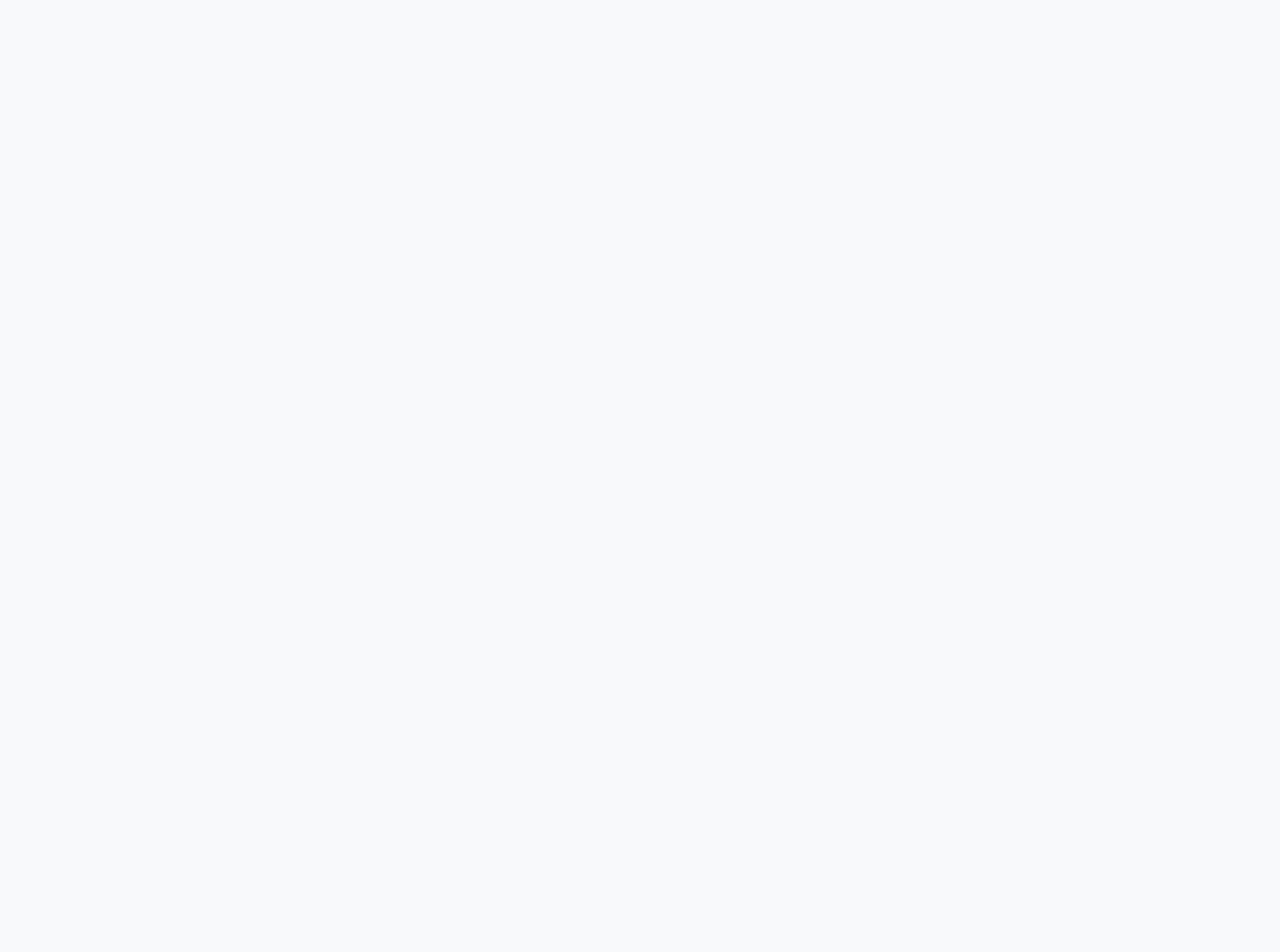
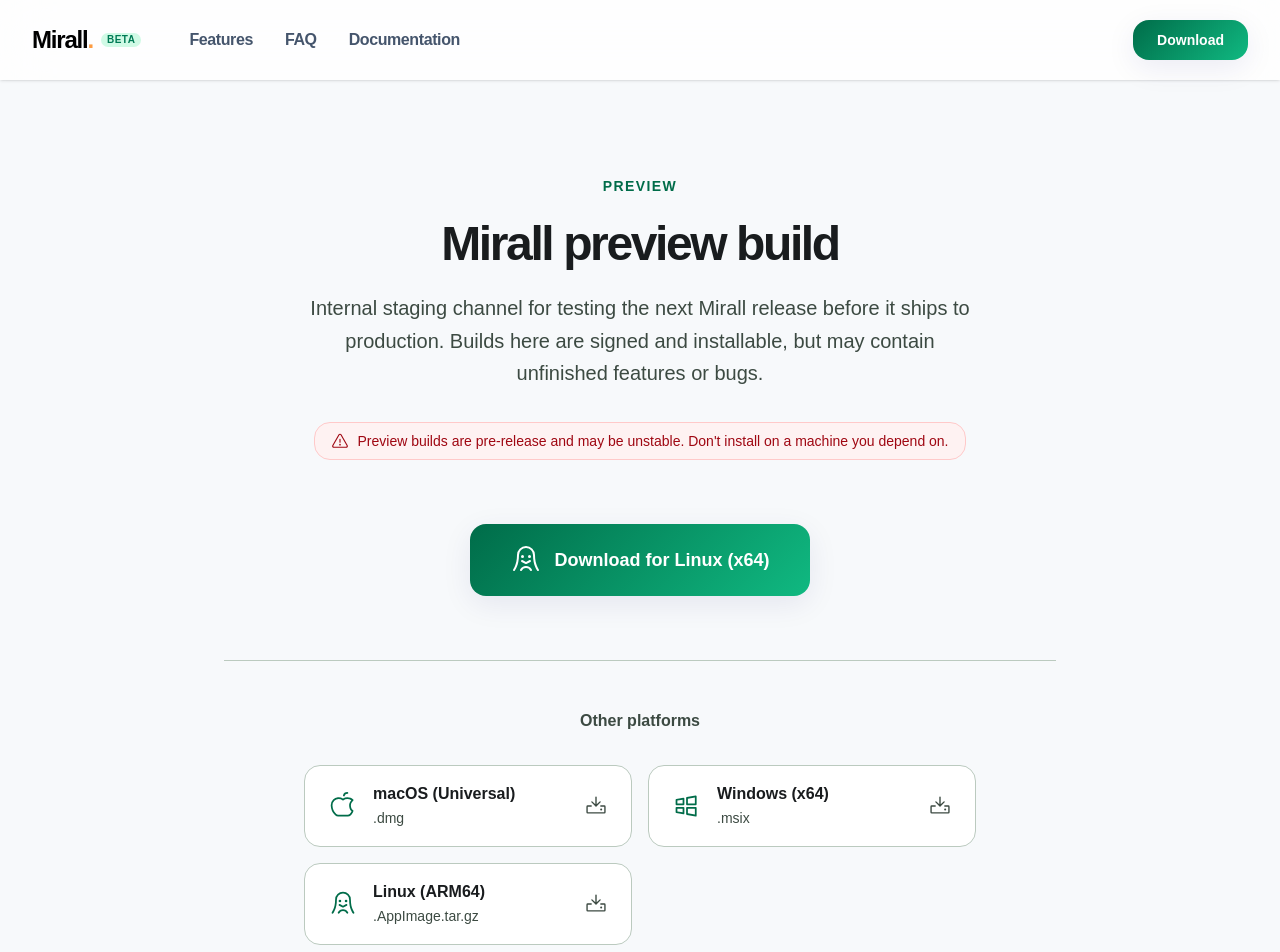
Before and after one commit to ok/mirall-website, a React (Vite) app: page /preview in a window 1280 px wide. Before the commit this address had no page. Shown: the top 952 px of the page. Before the commit the page ends 800 px from the top, so only its background shows below. Built offline with nearby package versions, Linux system fonts and the light colour scheme.

Commit message:
Add download page for staging channel builds

```diff
--- a/src/App.tsx
+++ b/src/App.tsx
@@ -5,6 +5,7 @@
 const Docs = lazy(() => import('./pages/Docs'))
 const Support = lazy(() => import('./pages/Support'))
 const Download = lazy(() => import('./pages/Download'))
+const Preview = lazy(() => import('./pages/Preview'))
 
 function ScrollToTop() {
   const { pathname, hash } = useLocation()
@@ -24,6 +25,7 @@
           <Route path="/docs" element={<Docs />} />
           <Route path="/support" element={<Support />} />
           <Route path="/download" element={<Download />} />
+          <Route path="/preview" element={<Preview />} />
         </Routes>
       </Suspense>
     </BrowserRouter>
--- a/src/components/Seo.tsx
+++ b/src/components/Seo.tsx
@@ -9,6 +9,7 @@
   ogImage?: string
   ogType?: 'website' | 'article'
   jsonLd?: JsonLd | JsonLd[]
+  noindex?: boolean
 }
 
 export default function Seo({
@@ -18,6 +19,7 @@
   ogImage = DEFAULT_OG_IMAGE,
   ogType = 'website',
   jsonLd,
+  noindex = false,
 }: SeoProps) {
   const canonical = `${SITE_URL}${path}`
   const schemas = jsonLd ? (Array.isArray(jsonLd) ? jsonLd : [jsonLd]) : []
@@ -26,6 +28,7 @@
     <>
       <title>{title}</title>
       <meta name="description" content={description} />
+      {noindex && <meta name="robots" content="noindex, nofollow" />}
       <link rel="canonical" href={canonical} />
 
       <meta property="og:site_name" content={SITE_NAME} />
--- a/src/i18n/locales/en.json
+++ b/src/i18n/locales/en.json
@@ -124,6 +124,12 @@
       "linuxX64": "Linux (x64)",
       "linuxArm": "Linux (ARM64)"
     }
+  },
+  "preview": {
+    "label": "Preview",
+    "title": "Mirall preview build",
+    "description": "Internal staging channel for testing the next Mirall release before it ships to production. Builds here are signed and installable, but may contain unfinished features or bugs.",
+    "warning": "Preview builds are pre-release and may be unstable. Don't install on a machine you depend on."
   },
   "cta": {
     "title": "Your files. Your devices. No middleman.",
--- /dev/null
+++ b/src/pages/Preview.tsx
@@ -0,0 +1,107 @@
+import { useEffect, useState } from 'react'
+import { useTranslation } from 'react-i18next'
+import Navbar from '../components/Navbar'
+import Footer from '../components/Footer'
+import Seo from '../components/Seo'
+import { detectPlatform, type Platform } from '../lib/detectPlatform'
+import { AppleLogo, WindowsLogo, LinuxLogo, Warning, Download as DownloadIcon, type Icon } from '@phosphor-icons/react'
+
+interface PlatformInfo {
+  key: Platform
+  Icon: Icon
+  translationKey: string
+  format: string
+}
+
+const platforms: PlatformInfo[] = [
+  { key: 'darwin-universal', Icon: AppleLogo, translationKey: 'download.platforms.mac', format: '.dmg' },
+  { key: 'win32-x64', Icon: WindowsLogo, translationKey: 'download.platforms.windows', format: '.msix' },
+  { key: 'linux-x64', Icon: LinuxLogo, translationKey: 'download.platforms.linuxX64', format: '.AppImage.tar.gz' },
+  { key: 'linux-arm64', Icon: LinuxLogo, translationKey: 'download.platforms.linuxArm', format: '.AppImage.tar.gz' },
+]
+
+export default function Preview() {
+  const { t } = useTranslation()
+  const [detected, setDetected] = useState<Platform | null>(null)
+
+  useEffect(() => {
+    let cancelled = false
+    detectPlatform().then(p => { if (!cancelled) setDetected(p) })
+    return () => { cancelled = true }
+  }, [])
+
+  const detectedPlatform = platforms.find(p => p.key === detected)
+  const otherPlatforms = platforms.filter(p => p.key !== detected)
+
+  return (
+    <>
+      <Seo
+        title="Mirall — Preview build"
+        description="Internal preview channel for testing unreleased Mirall builds. Not for production use."
+        path="/preview"
+        noindex
+      />
+      <Navbar />
+      <main className="pt-20">
+        <section className="py-24 bg-background">
+          <div className="max-w-4xl mx-auto px-8 text-center">
+            <span className="uppercase tracking-[0.1em] text-primary font-bold mb-6 block text-sm">
+              {t('preview.label')}
+            </span>
+            <h1 className="text-5xl font-black font-headline text-on-surface tracking-tighter mb-6">
+              {t('preview.title')}
+            </h1>
+            <p className="text-xl text-on-surface-variant leading-relaxed mb-8 max-w-2xl mx-auto">
+              {t('preview.description')}
+            </p>
+            <div className="mb-16 inline-flex items-center gap-2 bg-red-50 border border-red-200 text-red-800 px-4 py-2 rounded-lg text-sm font-medium">
+              <Warning size={18} weight="regular" />
+              {t('preview.warning')}
+            </div>
+
+            {detectedPlatform && (() => {
+              const DetectedIcon = detectedPlatform.Icon
+              return (
+                <div className="mb-16">
+                  <a
+                    href={`/preview/${detectedPlatform.key}`}
+                    className="inline-flex items-center gap-3 hero-gradient text-on-primary px-10 py-5 rounded-lg font-black text-lg ambient-shadow hover:scale-105 transition-transform"
+                  >
+                    <DetectedIcon size={32} weight="regular" />
+                    {t('download.downloadFor', { platform: t(detectedPlatform.translationKey) })}
+                  </a>
+                </div>
+              )
+            })()}
+
+            <div className={detected ? 'border-t border-outline-variant pt-12' : ''}>
+              {detected && (
+                <p className="text-on-surface-variant font-semibold mb-8">{t('download.otherPlatforms')}</p>
+              )}
+              <div className="grid grid-cols-1 sm:grid-cols-2 gap-4 max-w-2xl mx-auto">
+                {(detected ? otherPlatforms : platforms).map(platform => {
+                  const PlatformIcon = platform.Icon
+                  return (
+                    <a
+                      key={platform.key}
+                      href={`/preview/${platform.key}`}
+                      className="flex items-center gap-4 px-6 py-4 rounded-lg border border-outline-variant bg-surface-container-lowest hover:bg-surface-container-low transition-colors text-left"
+                    >
+                      <PlatformIcon size={28} weight="regular" className="text-primary" />
+                      <div>
+                        <span className="font-bold text-on-surface block">{t(platform.translationKey)}</span>
+                        <span className="text-sm text-on-surface-variant">{platform.format}</span>
+                      </div>
+                      <DownloadIcon size={22} weight="regular" className="text-on-surface-variant ml-auto" />
+                    </a>
+                  )
+                })}
+              </div>
+            </div>
+          </div>
+        </section>
+      </main>
+      <Footer />
+    </>
+  )
+}
```
Also changed, not shown: public/robots.txt, vercel.json.
